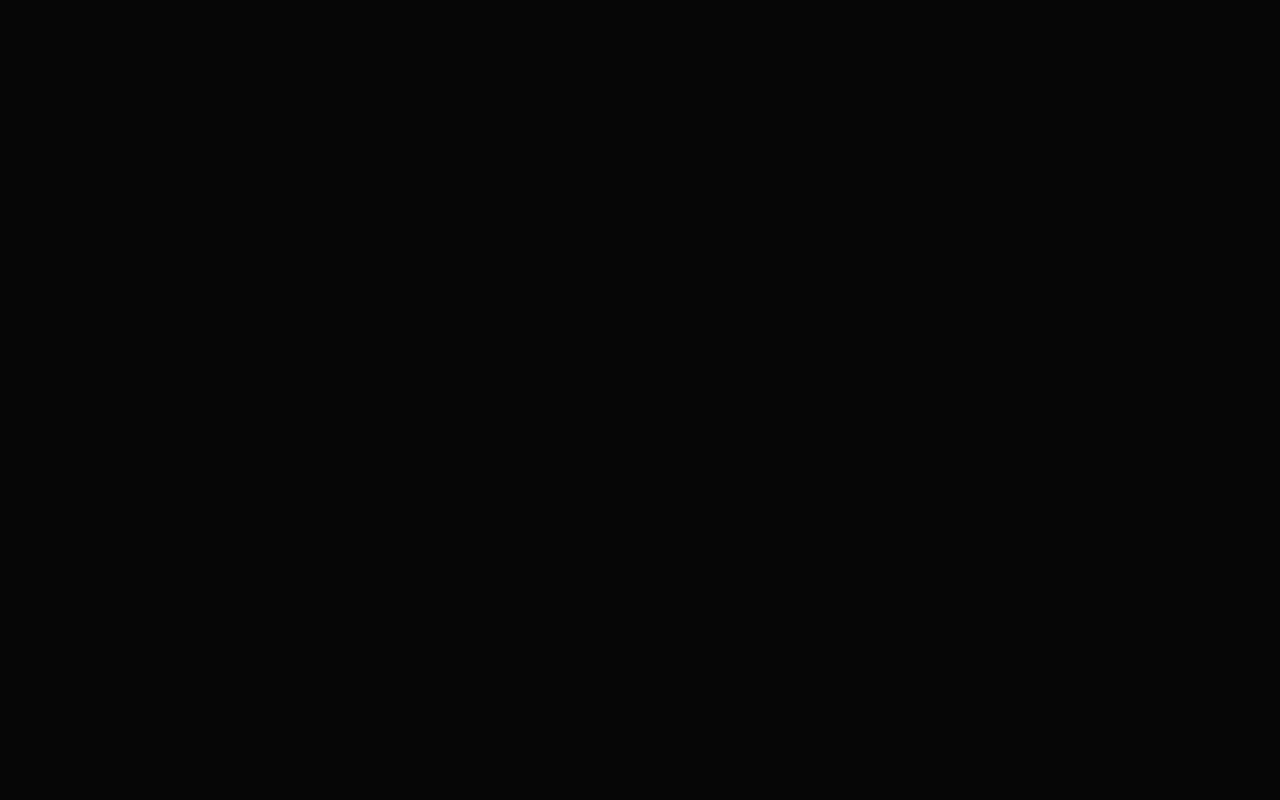
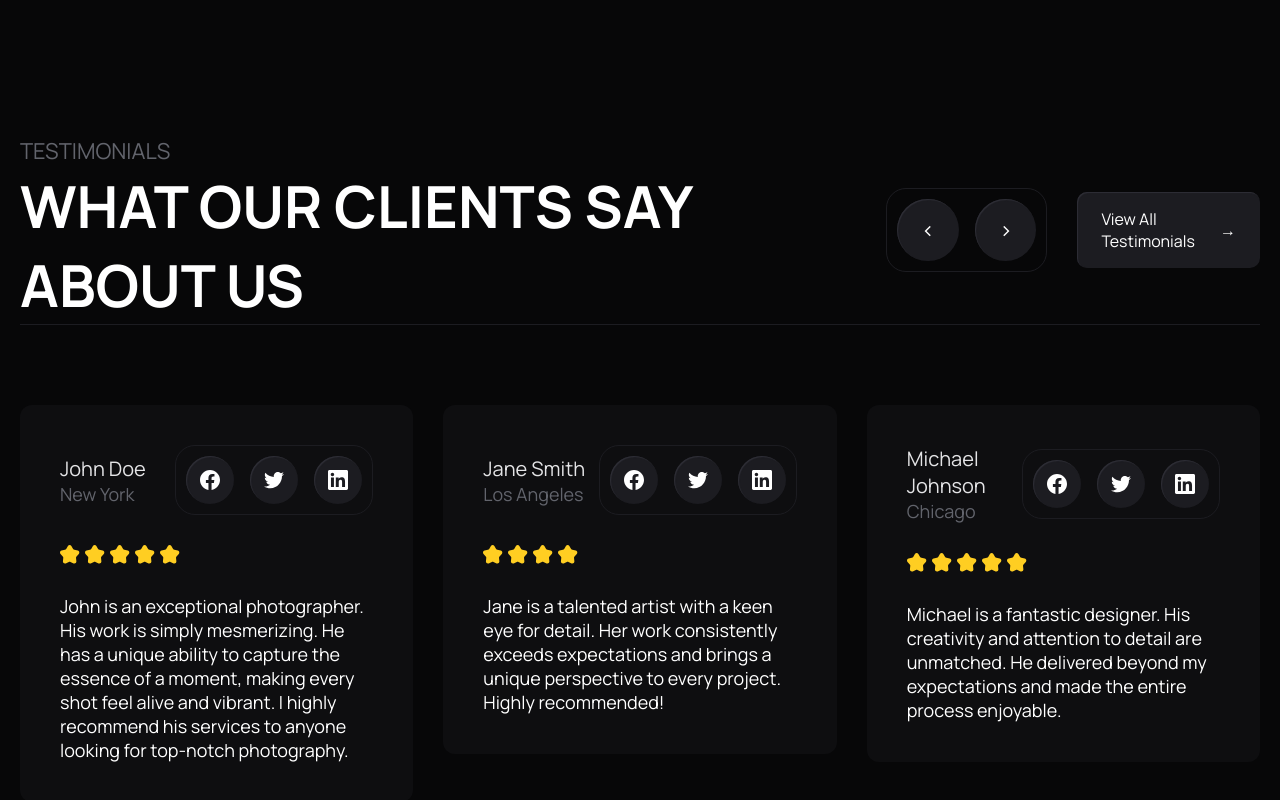
Before and after one commit to KraYFS/newPortfolio, a Next.js app: page / in a window 1280 px wide. Shown: the part 4535-5335 px from the top of the page. Before the commit the page ends 4671 px from the top, so only its background shows below. Built offline with nearby package versions, Linux system fonts and the light colour scheme.

Commit message:
added Testimonials Section

```diff
--- a/app/(Home)/page.tsx
+++ b/app/(Home)/page.tsx
@@ -6,6 +6,7 @@ import AboutSection from './sections/About/AboutSection'
 import HeroSection from './sections/Hero/HeroSection'
 import PortfolioSection from './sections/portfolio/PortfolioSection'
 import ServicesSection from './sections/Services/ServicesSection'
+import TestimonialsSection from './sections/Testimonials/TestimonialsSection'
 
 export default function Home() {
   return (
@@ -15,6 +16,7 @@ export default function Home() {
         <AboutSection />
         <ServicesSection />
         <PortfolioSection />
+        <TestimonialsSection />
       </div>
     </main>
   )
--- /dev/null
+++ b/app/(Home)/sections/Testimonials/TestimonialsSection.tsx
@@ -0,0 +1,45 @@
+import SwiperSection from '@/app/components/SwiperSection/SwiperSection'
+import Testimonial from '@/app/components/UI/Testimonial/Testimonal'
+
+export default function TestimonialsSection() {
+  return (
+    <SwiperSection
+      title='What our clients say about us'
+      subtitle='Testimonials'
+      buttonText='View All Testimonials'
+      buttonHref='/testimonials'
+      slidesPerView={3}
+      gap={30}
+      slides={[
+        <Testimonial
+          name='John Doe'
+          location='New York'
+          key='1'
+          stars={5}
+          review='John is an exceptional photographer. His work is simply mesmerizing. He has a unique ability to capture the essence of a moment, making every shot feel alive and vibrant. I highly recommend his services to anyone looking for top-notch photography.'
+        />,
+        <Testimonial
+          name='Jane Smith'
+          location='Los Angeles'
+          key='2'
+          stars={4}
+          review='Jane is a talented artist with a keen eye for detail. Her work consistently exceeds expectations and brings a unique perspective to every project. Highly recommended!'
+        />,
+        <Testimonial
+          name='Michael Johnson'
+          location='Chicago'
+          key='3'
+          stars={5}
+          review='Michael is a fantastic designer. His creativity and attention to detail are unmatched. He delivered beyond my expectations and made the entire process enjoyable.'
+        />,
+        <Testimonial
+          name='Emily Davis'
+          location='San Francisco'
+          key='4'
+          stars={5}
+          review='Emily is an incredibly talented professional. Her work is always of the highest quality and she delivers exceptional results. I would highly recommend her services to anyone in need of her expertise.'
+        />
+      ]}
+    ></SwiperSection>
+  )
+}
--- /dev/null
+++ b/app/components/UI/Testimonial/Testimonal.tsx
@@ -0,0 +1,37 @@
+import './styles.scss'
+
+import Star from '@/public/icons/star'
+
+import SocialLinkBlock from '../../SocialLinksBlock/SocialLinksBlock'
+
+export default function Testimonial({
+  name,
+  location,
+  review,
+  stars
+}: {
+  name: string
+  location: string
+  review?: string,
+  stars?: number
+}) {
+  return (
+    <div className='testimonial'>
+      <div className='testimonial__header'>
+        <div className='testimonial__title'>
+          <div className='testimonial__name'>{name}</div>
+          <div className='testimonial__location'>{location}</div>
+        </div>
+        <SocialLinkBlock />
+      </div>
+      <div className='testimonial__stars'>
+        {Array.from({ length: stars || 0 }).map((_, index) => (
+          <Star key={index} />
+        ))}
+      </div>
+      <div className='testimonial__content'>
+        <p>{review}</p>
+      </div>
+    </div>
+  )
+}
--- /dev/null
+++ b/app/components/UI/Testimonial/styles.scss
@@ -0,0 +1,30 @@
+.testimonial {
+    display: flex;
+    flex-direction: column;
+    gap: 30px;
+    width: 100%;
+    padding: 40px;
+    background-color: var(--black-6);
+    border-radius: 12px;
+
+    &__header {
+        display: flex;
+        align-items: center;
+        justify-content: space-between;
+    }
+
+    &__name {
+        font-size: 20px;
+        color: var(--gray-90);
+    }
+
+    &__location {
+        font-size: 18px;
+        color: var(--gray-40);
+    }
+
+    &__stars {
+        display: flex;
+        gap: 5px;
+    }
+}
--- /dev/null
+++ b/public/icons/star.tsx
@@ -0,0 +1,16 @@
+export default function Star() {
+  return (
+    <svg
+      width='20'
+      height='19'
+      viewBox='0 0 20 19'
+      fill='none'
+      xmlns='http://www.w3.org/2000/svg'
+    >
+      <path
+        d='M7.92798 0.988306C8.70067 -0.32966 10.606 -0.329658 11.3787 0.988308L13.1045 3.93205C13.3865 4.41302 13.8564 4.75445 14.401 4.87401L17.734 5.60571C19.2262 5.93331 19.815 7.74537 18.8003 8.88751L16.5339 11.4386C16.1637 11.8554 15.9841 12.4078 16.0387 12.9627L16.3728 16.3586C16.5223 17.8791 14.9809 18.999 13.5811 18.3869L10.4546 17.0198C9.94376 16.7964 9.36288 16.7964 8.85205 17.0198L5.72552 18.3869C4.32572 18.999 2.78429 17.8791 2.93386 16.3586L3.26791 12.9627C3.32249 12.4078 3.14299 11.8554 2.7727 11.4386L0.506342 8.88751C-0.508344 7.74537 0.0804317 5.93331 1.57267 5.60571L4.90565 4.87401C5.45021 4.75445 5.92015 4.41302 6.20213 3.93205L7.92798 0.988306Z'
+        fill='#FFCE22'
+      />
+    </svg>
+  )
+}
```
